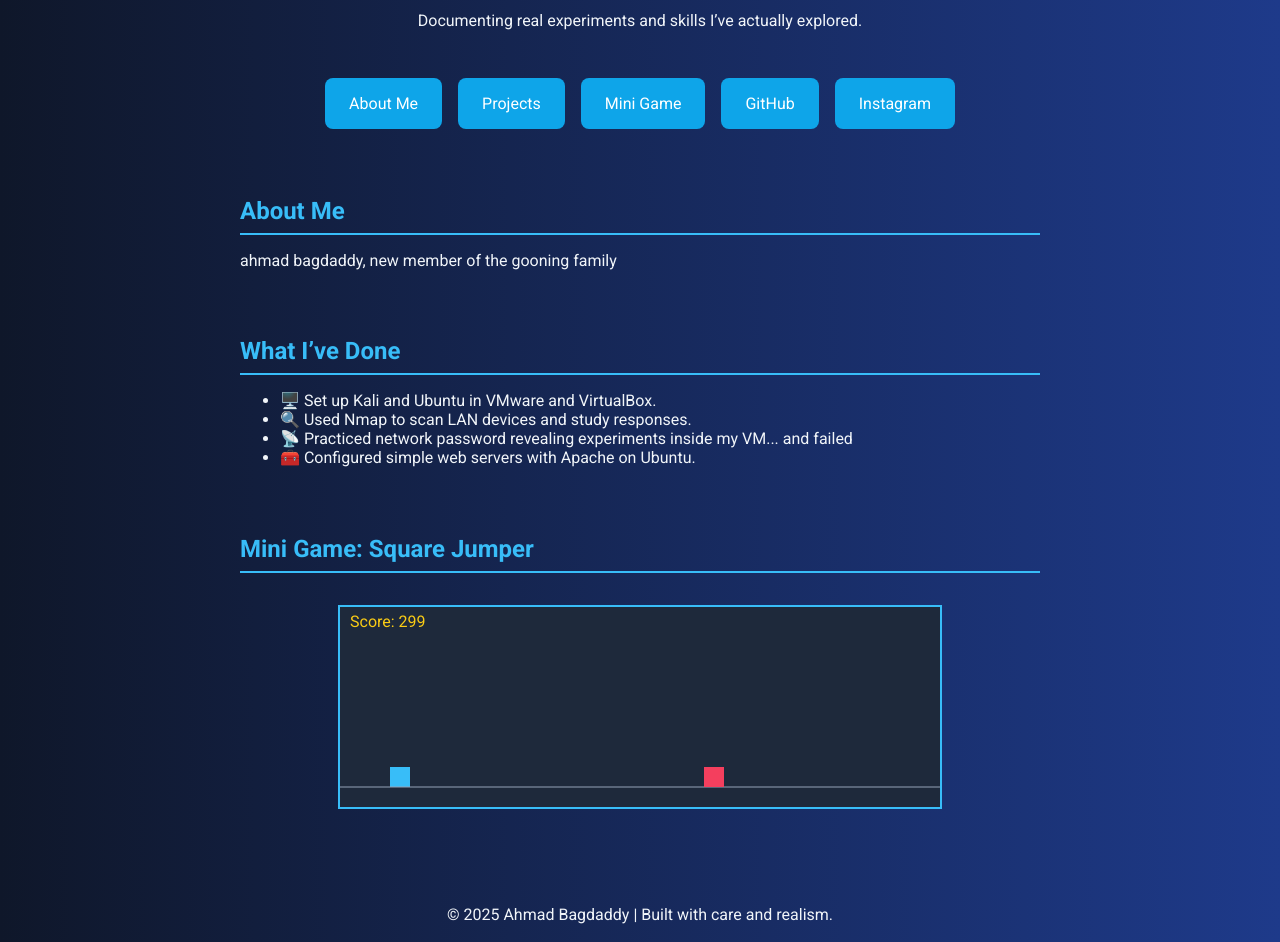
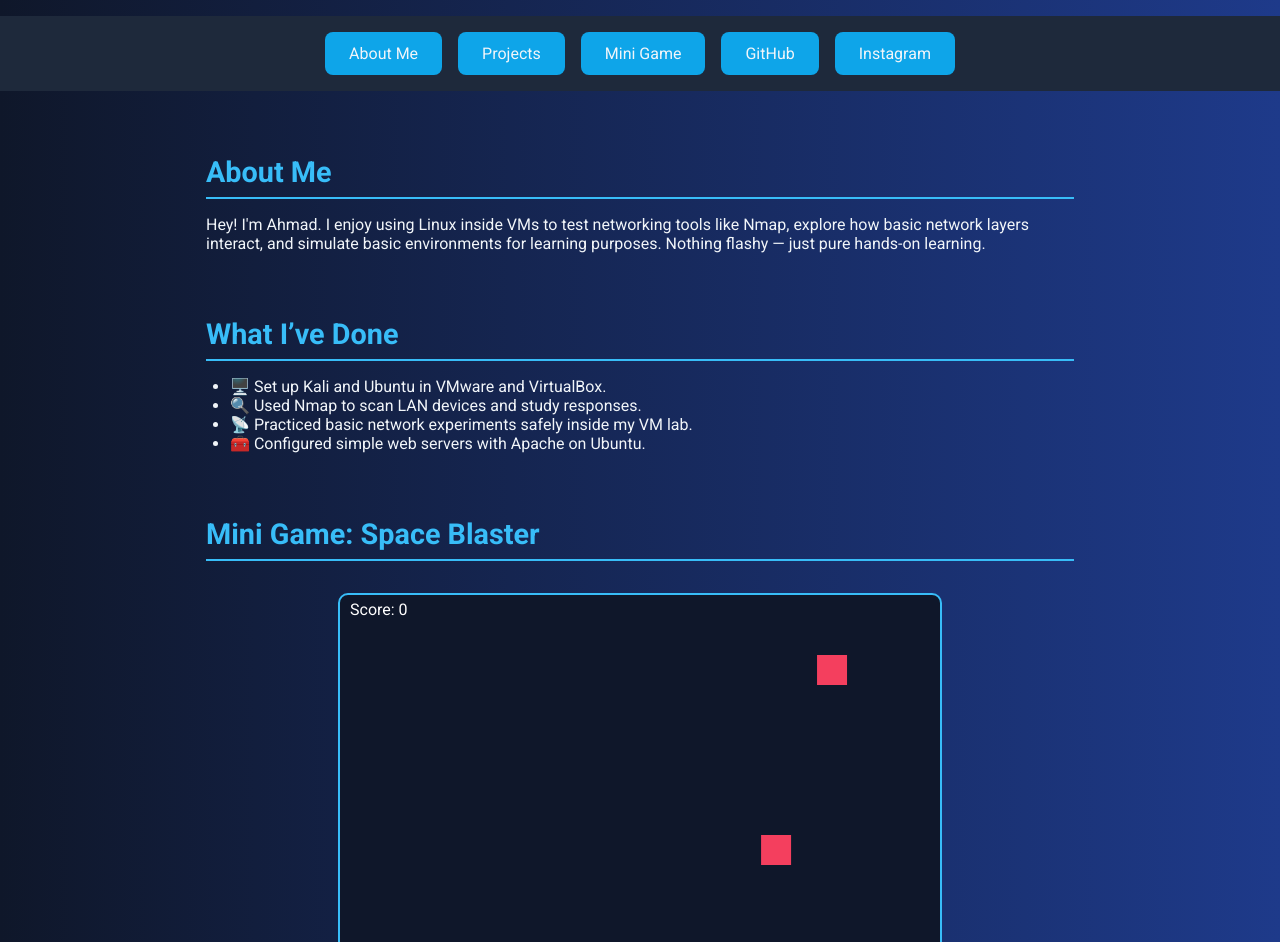
Before and after one commit to linux-on-vm/mywebsite, a plain HTML site: page index.html in a window 1280 px wide. Shown: the part 122-1064 px from the top of the page. Drawn offline with Linux system fonts and the light colour scheme.

Commit message:
Update index.html

```diff
--- a/index.html
+++ b/index.html
@@ -6,11 +6,16 @@
   <title>Ahmad Bagdaddy | Linux & VM Lab</title>
   <link href="https://fonts.googleapis.com/css2?family=Roboto:wght@400;700&display=swap" rel="stylesheet">
   <style>
-    body {
+    * {
+      box-sizing: border-box;
       margin: 0;
+      padding: 0;
+    }
+    html, body {
       font-family: 'Roboto', sans-serif;
       background: linear-gradient(to right, #0f172a, #1e3a8a);
       color: #f1f5f9;
+      scroll-behavior: smooth;
     }
     header, footer {
       text-align: center;
@@ -19,47 +24,88 @@
     header h1 {
       font-size: 2.5rem;
       color: #38bdf8;
+      animation: fadeInDown 1s ease-in-out;
+    }
+    header p {
+      color: #cbd5e1;
+      margin-top: 0.5rem;
     }
     nav {
       display: flex;
+      flex-wrap: wrap;
       justify-content: center;
-      flex-wrap: wrap;
       gap: 1rem;
       margin-bottom: 2rem;
+      background-color: #1e293b;
+      padding: 1rem;
+      position: sticky;
+      top: 0;
+      z-index: 1000;
     }
     nav a {
+      color: #f1f5f9;
       text-decoration: none;
-      color: #fff;
-      padding: 1rem 1.5rem;
+      padding: 0.75rem 1.5rem;
       background-color: #0ea5e9;
       border-radius: 8px;
-      transition: background-color 0.3s;
+      transition: all 0.3s ease;
     }
     nav a:hover {
       background-color: #0284c7;
+      transform: scale(1.05);
     }
     .section {
-      max-width: 800px;
+      max-width: 900px;
       margin: 0 auto;
-      padding: 1rem;
+      padding: 2rem 1rem;
     }
     .section h2 {
+      font-size: 1.8rem;
+      margin-bottom: 1rem;
+      color: #38bdf8;
       border-bottom: 2px solid #38bdf8;
       padding-bottom: 0.5rem;
-      margin-bottom: 1rem;
-      color: #38bdf8;
+    }
+    .section ul {
+      padding-left: 1.5rem;
+      list-style-type: disc;
     }
     canvas {
       display: block;
       margin: 2rem auto;
-      background: #1e293b;
       border: 2px solid #38bdf8;
+      background-color: #0f172a;
+      border-radius: 10px;
+    }
+    footer {
+      font-size: 0.9rem;
+      color: #94a3b8;
+    }
+    footer a {
+      color: #60a5fa;
+      text-decoration: none;
+    }
+    footer a:hover {
+      text-decoration: underline;
+    }
+    @keyframes fadeInDown {
+      from { opacity: 0; transform: translateY(-20px); }
+      to { opacity: 1; transform: translateY(0); }
+    }
+    @media (max-width: 600px) {
+      header h1 {
+        font-size: 1.8rem;
+      }
+      nav a {
+        font-size: 0.9rem;
+        padding: 0.5rem 1rem;
+      }
     }
   </style>
 </head>
 <body>
   <header>
-    <h1>Ahmad Bagdaddy | dont forget to support me on instagram</h1>
+    <h1>Ahmad Bagdaddy | Linux & VM Lab</h1>
     <p>Documenting real experiments and skills I’ve actually explored.</p>
   </header>
 
@@ -73,7 +119,7 @@
 
   <div class="section" id="about">
     <h2>About Me</h2>
-    <p> ahmad bagdaddy, new member of the gooning family </p>
+    <p>Hey! I'm Ahmad. I enjoy using Linux inside VMs to test networking tools like Nmap, explore how basic network layers interact, and simulate basic environments for learning purposes. Nothing flashy — just pure hands-on learning.</p>
   </div>
 
   <div class="section" id="projects">
@@ -81,95 +127,111 @@
     <ul>
       <li>🖥️ Set up Kali and Ubuntu in VMware and VirtualBox.</li>
       <li>🔍 Used Nmap to scan LAN devices and study responses.</li>
-      <li>📡 Practiced network password revealing experiments inside my VM... and failed </li>
+      <li>📡 Practiced basic network experiments safely inside my VM lab.</li>
       <li>🧰 Configured simple web servers with Apache on Ubuntu.</li>
     </ul>
   </div>
 
   <div class="section" id="game">
-    <h2>Mini Game: Square Jumper</h2>
-    <canvas id="gameCanvas" width="600" height="200"></canvas>
+    <h2>Mini Game: Space Blaster</h2>
+    <canvas id="gameCanvas" width="600" height="400"></canvas>
   </div>
 
   <footer>
-    <p>&copy; 2025 Ahmad Bagdaddy | Built with care and realism.</p>
+    <p>&copy; 2025 Ahmad Bagdaddy | Built with care and realism. Powered by <a href="https://pages.github.com">GitHub Pages</a></p>
   </footer>
 
   <script>
-    const canvas = document.getElementById("gameCanvas");
-    const ctx = canvas.getContext("2d");
+    const canvas = document.getElementById('gameCanvas');
+    const ctx = canvas.getContext('2d');
 
-    let square = { x: 50, y: 160, size: 20, dy: 0, jumping: false };
-    let gravity = 0.6;
-    let ground = 160;
-    let obstacles = [];
+    let player = { x: 280, y: 350, width: 40, height: 20, speed: 5 };
+    let bullets = [];
+    let enemies = [];
+    let keys = {};
     let score = 0;
 
-    function spawnObstacle() {
-      obstacles.push({ x: canvas.width, y: 160, width: 20, height: 20 });
+    function drawPlayer() {
+      ctx.fillStyle = '#38bdf8';
+      ctx.fillRect(player.x, player.y, player.width, player.height);
     }
 
-    function updateGame() {
-      ctx.clearRect(0, 0, canvas.width, canvas.height);
-
-      // Draw player
-      ctx.fillStyle = "#38bdf8";
-      ctx.fillRect(square.x, square.y, square.size, square.size);
-
-      // Draw ground
-      ctx.strokeStyle = "#94a3b8";
-      ctx.beginPath();
-      ctx.moveTo(0, ground + square.size);
-      ctx.lineTo(canvas.width, ground + square.size);
-      ctx.stroke();
-
-      // Gravity and jump
-      square.dy += gravity;
-      square.y += square.dy;
-      if (square.y > ground) {
-        square.y = ground;
-        square.dy = 0;
-        square.jumping = false;
-      }
-
-      // Obstacles
-      ctx.fillStyle = "#f43f5e";
-      for (let i = 0; i < obstacles.length; i++) {
-        let obs = obstacles[i];
-        obs.x -= 4;
-        ctx.fillRect(obs.x, obs.y, obs.width, obs.height);
-
-        // Collision detection
-        if (
-          square.x < obs.x + obs.width &&
-          square.x + square.size > obs.x &&
-          square.y < obs.y + obs.height &&
-          square.y + square.size > obs.y
-        ) {
-          alert("Game Over! Score: " + score);
-          document.location.reload();
-        }
-      }
-
-      // Remove old obstacles
-      obstacles = obstacles.filter(obs => obs.x + obs.width > 0);
-
-      // Score
-      score++;
-      ctx.fillStyle = "#facc15";
-      ctx.font = "16px Roboto";
-      ctx.fillText("Score: " + score, 10, 20);
+    function drawBullets() {
+      ctx.fillStyle = '#facc15';
+      bullets.forEach(bullet => {
+        bullet.y -= 7;
+        ctx.fillRect(bullet.x, bullet.y, 5, 10);
+      });
+      bullets = bullets.filter(b => b.y > 0);
     }
 
-    setInterval(updateGame, 1000 / 60);
-    setInterval(spawnObstacle, 2000);
+    function drawEnemies() {
+      ctx.fillStyle = '#f43f5e';
+      enemies.forEach(enemy => {
+        enemy.y += 2;
+        ctx.fillRect(enemy.x, enemy.y, enemy.size, enemy.size);
+      });
+      enemies = enemies.filter(e => e.y < canvas.height);
+    }
 
-    window.addEventListener("keydown", e => {
-      if (e.code === "Space" && !square.jumping) {
-        square.dy = -12;
-        square.jumping = true;
+    function detectHits() {
+      bullets.forEach((bullet, bIndex) => {
+        enemies.forEach((enemy, eIndex) => {
+          if (bullet.x < enemy.x + enemy.size &&
+              bullet.x + 5 > enemy.x &&
+              bullet.y < enemy.y + enemy.size &&
+              bullet.y + 10 > enemy.y) {
+            bullets.splice(bIndex, 1);
+            enemies.splice(eIndex, 1);
+            score++;
+          }
+        });
+      });
+    }
+
+    function drawScore() {
+      ctx.fillStyle = '#fff';
+      ctx.font = '16px Roboto';
+      ctx.fillText(`Score: ${score}`, 10, 20);
+    }
+
+    function gameLoop() {
+      ctx.clearRect(0, 0, canvas.width, canvas.height);
+      drawPlayer();
+      drawBullets();
+      drawEnemies();
+      detectHits();
+      drawScore();
+
+      if (keys['ArrowLeft'] && player.x > 0) player.x -= player.speed;
+      if (keys['ArrowRight'] && player.x + player.width < canvas.width) player.x += player.speed;
+
+      requestAnimationFrame(gameLoop);
+    }
+
+    setInterval(() => {
+      let size = 30;
+      let x = Math.random() * (canvas.width - size);
+      enemies.push({ x, y: 0, size });
+    }, 1500);
+
+    document.addEventListener('keydown', e => {
+      keys[e.key] = true;
+      if (e.key === ' ') {
+        bullets.push({ x: player.x + player.width / 2 - 2.5, y: player.y });
       }
     });
+
+    document.addEventListener('keyup', e => keys[e.key] = false);
+    gameLoop();
   </script>
+
+  <!-- 💡 Quick Tips to Improve Further:
+    1. Use localStorage to save high scores.
+    2. Add a loading animation or intro splash screen.
+    3. Integrate small project cards in the Projects section.
+    4. Use icons (FontAwesome or SVG) for the nav links.
+    5. Add dark/light theme toggle with CSS variables.
+  -->
 </body>
 </html>
```
